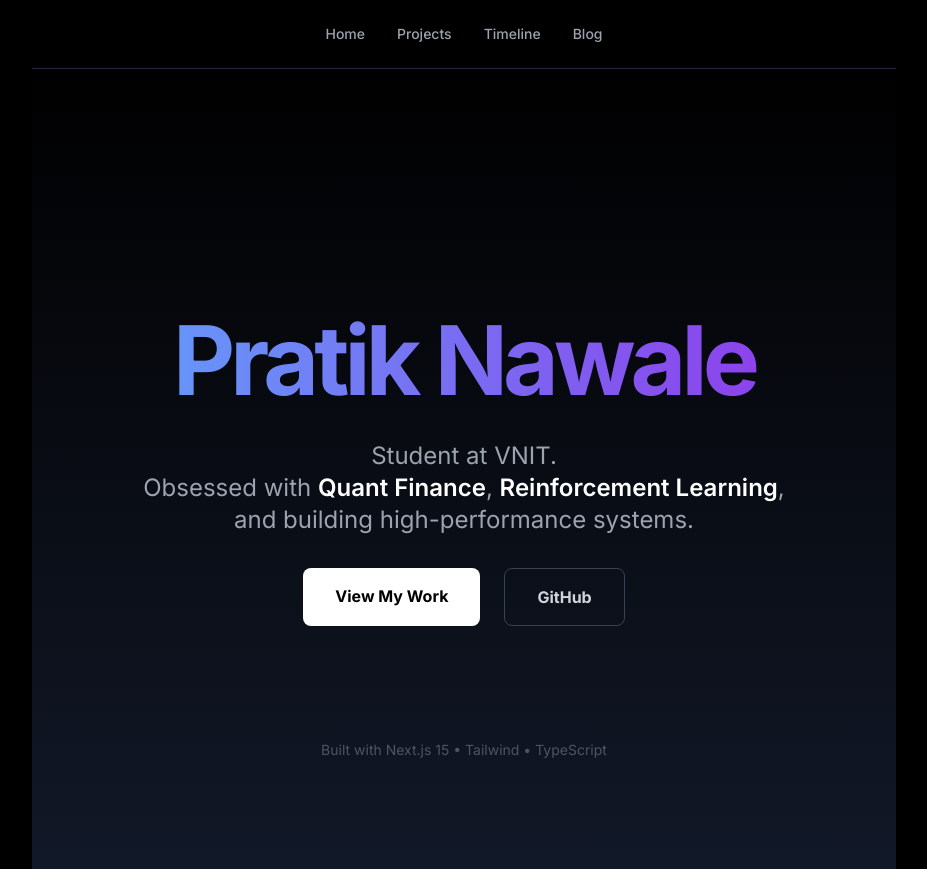
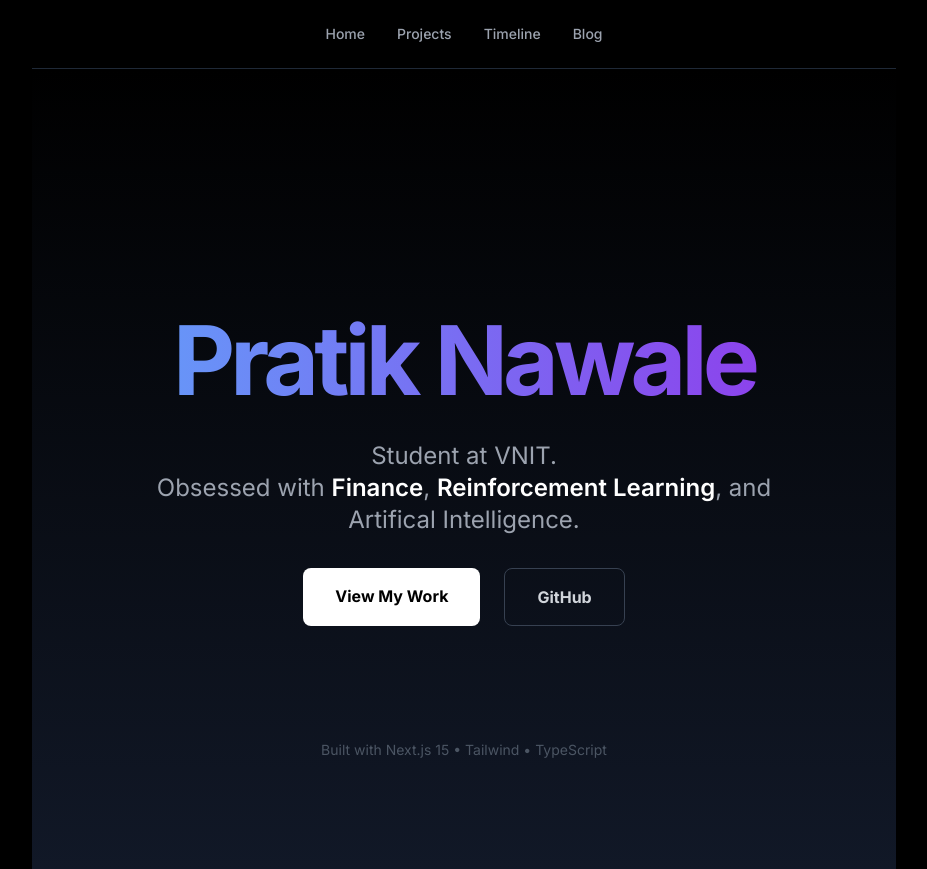
Before and after one commit to pratik-n30/my-portfolio, a Next.js app: page / in a window 1280 px wide. Shown: the whole page, without its empty margins (176-1103 px from the left). Built offline with nearby package versions, Linux system fonts and the light colour scheme.

Commit message:
Bio updated

```diff
--- a/app/page.tsx
+++ b/app/page.tsx
@@ -4,7 +4,6 @@ export default function Home() {
   return (
     <main className="min-h-screen flex flex-col items-center justify-center p-6 bg-gradient-to-b from-black to-gray-900 text-white">
 
-      {/* Hero Section */}
       <div className="max-w-4xl w-full text-center space-y-8">
 
         {/* Profile / Intro */}
@@ -14,7 +13,7 @@ export default function Home() {
 
         <p className="text-xl md:text-2xl text-gray-400 max-w-2xl mx-auto leading-relaxed">
           Student at VNIT. <br />
-          Obsessed with <span className="text-white font-semibold">Quant Finance</span>, <span className="text-white font-semibold">Reinforcement Learning</span>, and building high-performance systems.
+          Obsessed with <span className="text-white font-semibold">Finance</span>, <span className="text-white font-semibold">Reinforcement Learning</span>, and Artifical Intelligence.
         </p>
 
         {/* Buttons */}
@@ -27,7 +26,7 @@ export default function Home() {
           </Link>
 
           <a
-            href="https://github.com/PratikNawale"
+            href="https://github.com/pratik-n30"
             target="_blank"
             className="px-8 py-4 border border-gray-700 text-gray-300 font-bold rounded-lg hover:bg-gray-800 transition-all"
           >
```
